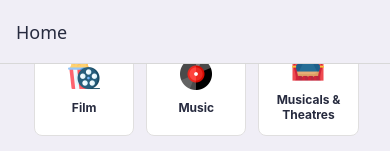
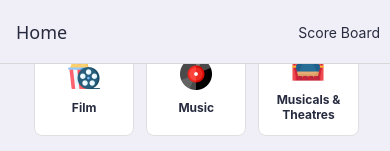
Before and after one commit to myktsk/quiz_app, a React Native app: screen / in a window 390 px wide. Shown: the top 151 px of the page. Built offline with nearby package versions, Linux system fonts and the light colour scheme.

Commit message:
:sparkles: add score board navigation

```diff
--- a/App.js
+++ b/App.js
@@ -1,15 +1,16 @@
-import { StyleSheet } from "react-native";
+import { StyleSheet, Text, TouchableOpacity } from "react-native";
 import { createNativeStackNavigator } from "@react-navigation/native-stack";
 import { SafeAreaProvider, SafeAreaView } from "react-native-safe-area-context";
 import { COLORS, ROUTES } from "./shared/constants";
 import { HomeScreen } from "./screens/HomeScreen/HomeScreen";
 import { QuizScreen } from "./screens/QuizScreen/QuizScreen";
 import { ScoreBoardScreen } from "./screens/ScoreBoardScreen/ScoreBoardScreen";
-import { NavigationContainer } from "@react-navigation/native";
+import { NavigationContainer, useNavigation } from "@react-navigation/native";
 
 const Stack = createNativeStackNavigator();
 
 const RootStack = () => {
+  const navigation = useNavigation();
   return (
     <Stack.Navigator
       initialRouteName={ROUTES.HOME}
@@ -18,6 +19,15 @@
           backgroundColor: COLORS.BACKGROUND,
         },
         headerTintColor: COLORS.TEXT,
+        headerRight: () => (
+          <TouchableOpacity
+            onPress={() => navigation.navigate(ROUTES.SCORE_BOARD)}
+          >
+            <Text style={{ color: COLORS.TEXT, marginRight: 10 }}>
+              Score Board
+            </Text>
+          </TouchableOpacity>
+        ),
       }}
     >
       <Stack.Screen name={ROUTES.HOME} component={HomeScreen} />
```
